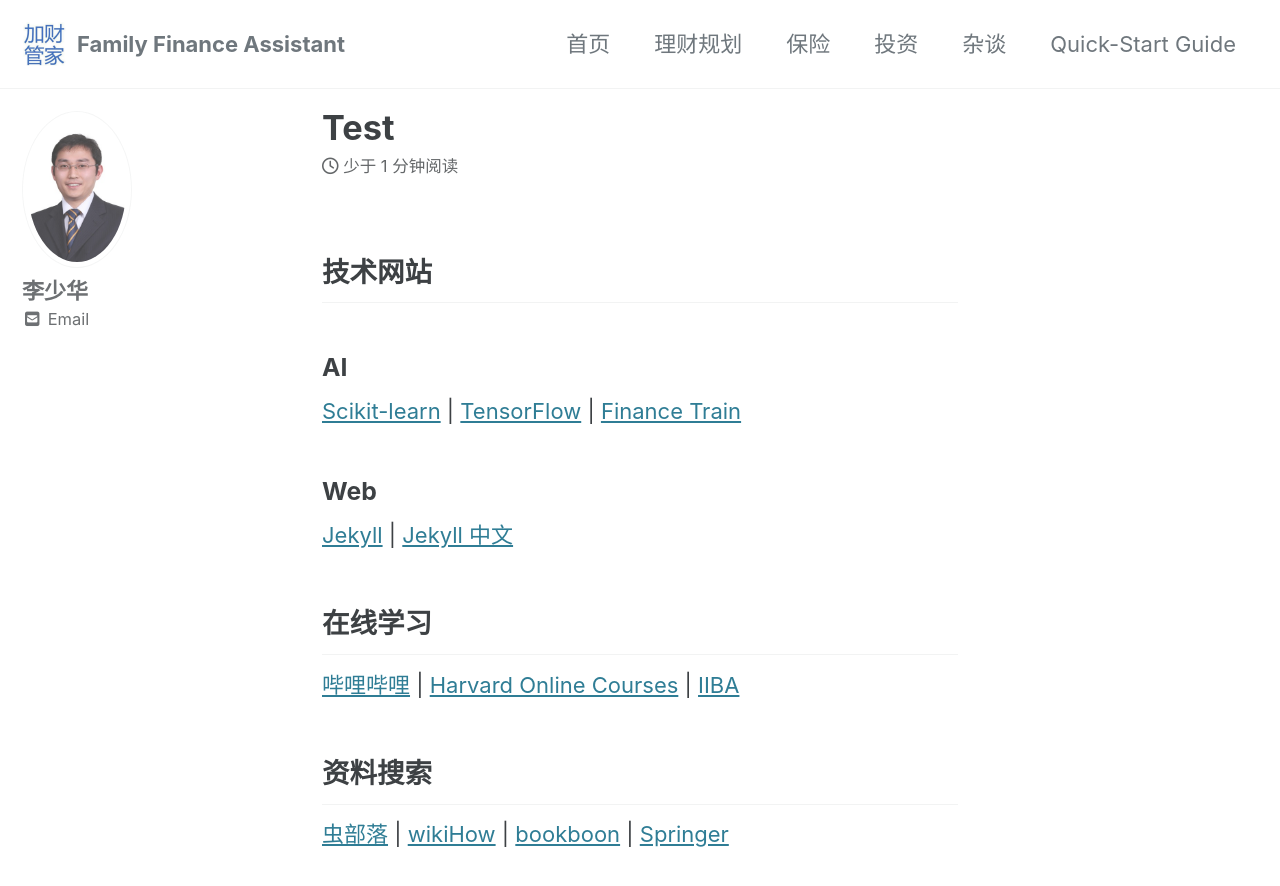
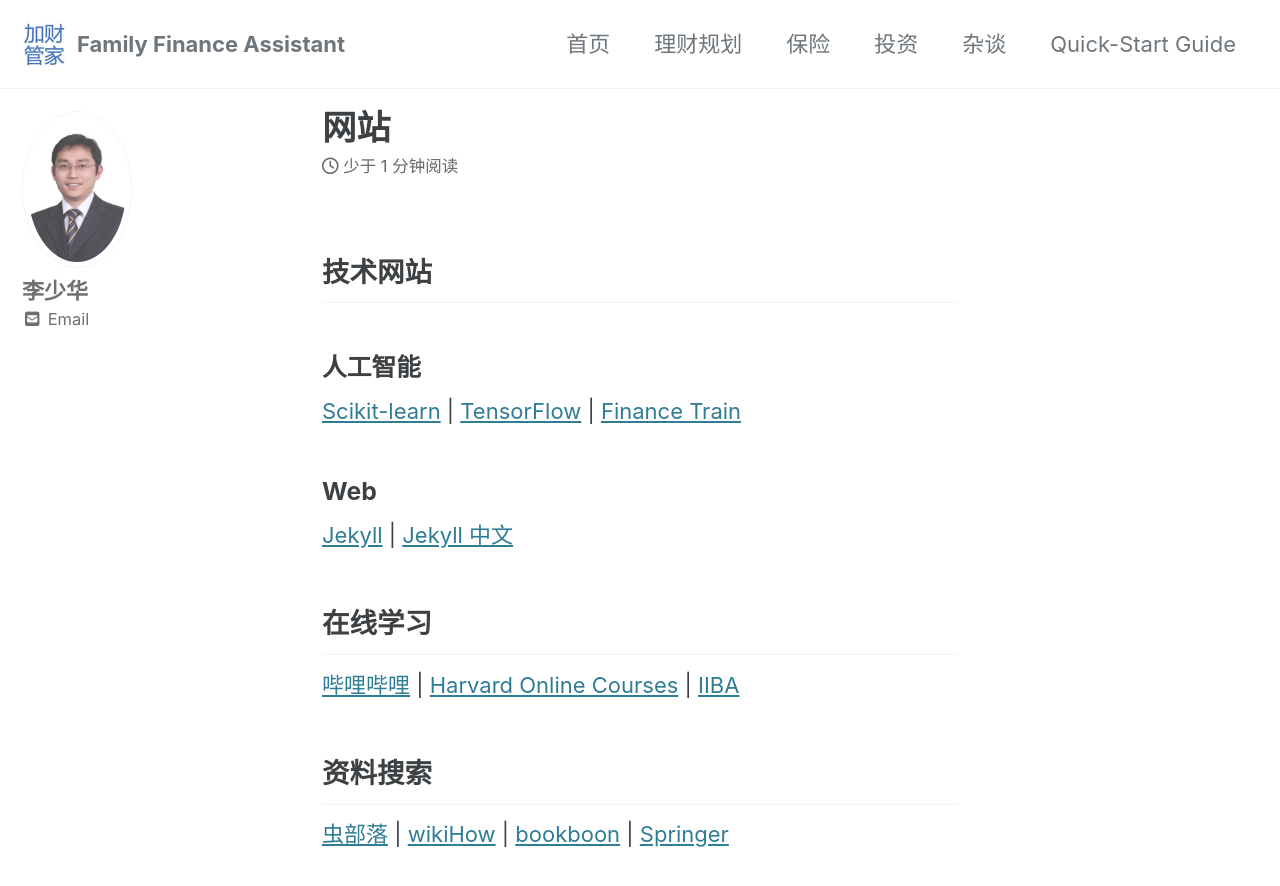
Before and after one commit to jiacaiguanjia/jiacaiguanjia.github.io, a Jekyll site: the page built from _posts/2020-05-13-网站.md, in a window 1280 px wide and 900 px high. Shown: the top 886 px of the window. Built offline with Jekyll 4.4.1, drawn with Linux system fonts in a browser that asks for light colours; cached includes are drawn as plain includes; nearby versions of some CDN libraries.

Commit message:
update post

```diff
--- a/_posts/2020-05-13-test.md
+++ b/_posts/2020-05-13-网站.md
@@ -3,7 +3,7 @@
 ---
 
 ## 技术网站
-### AI
+### 人工智能
 [Scikit-learn](https://scikit-learn.org) |
 [TensorFlow](https://tensorflow.google.cn/) |
 [Finance Train](https://financetrain.com/)
```
